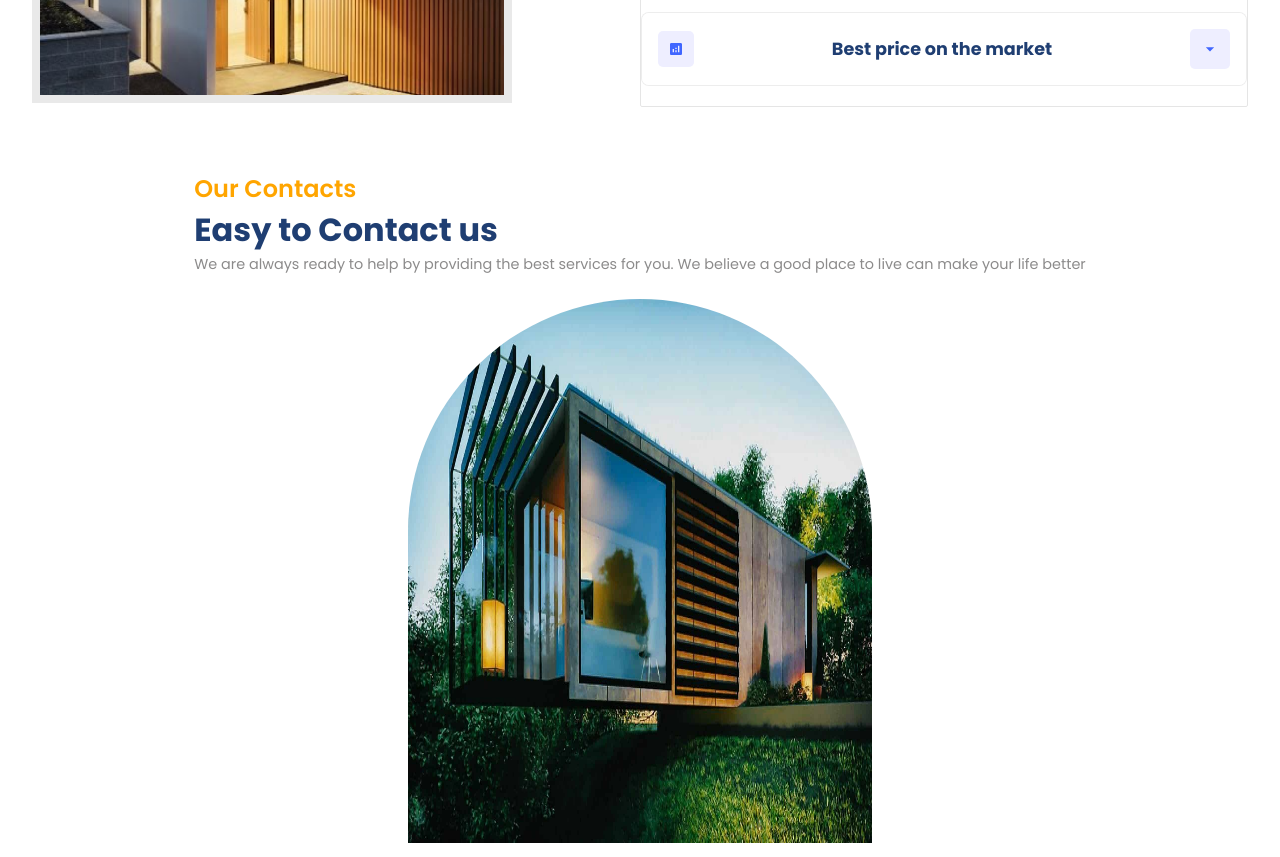
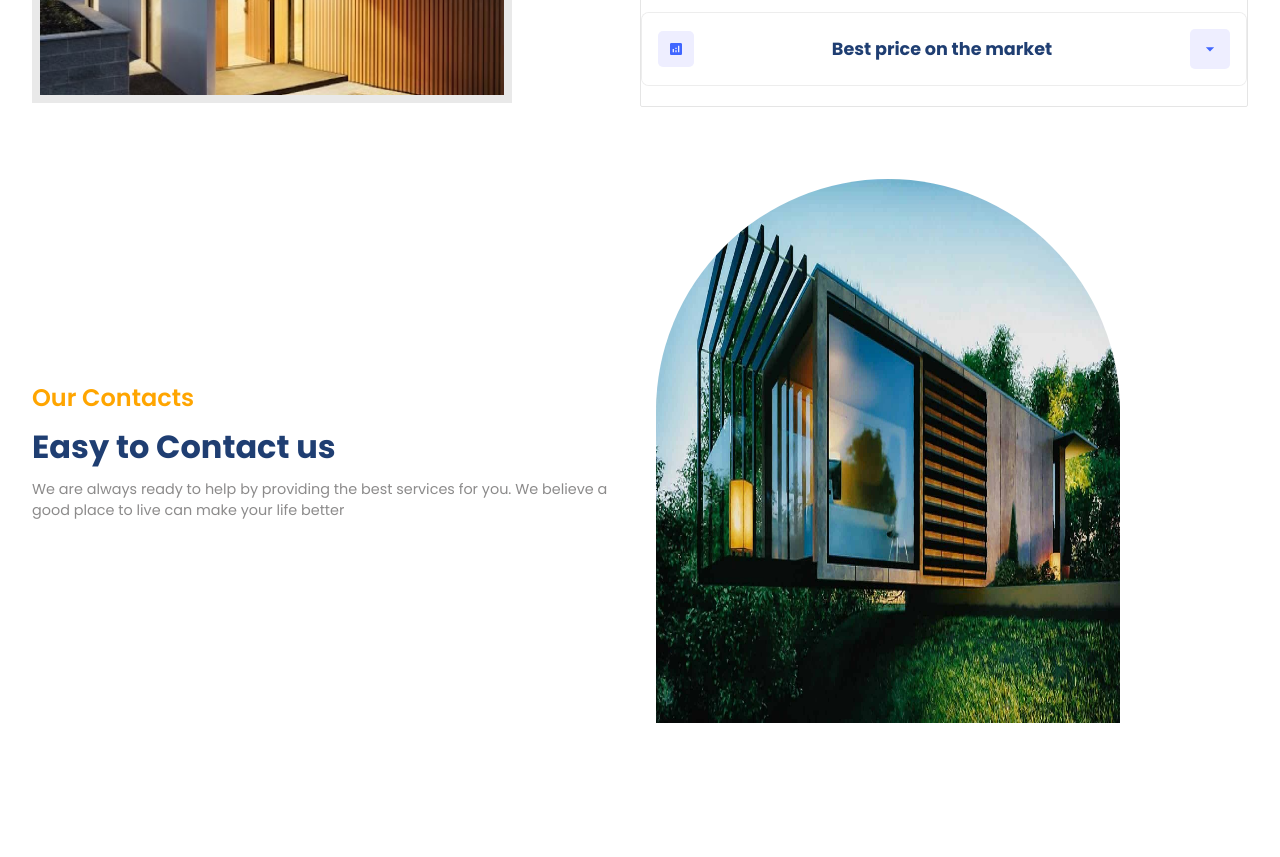
Before and after one commit to noahnoahnoahtran/Web_Dev, a React (Create React App) app in the folder Website/8_real_estate/: page / in a window 1280 px wide. Shown: the part 1940-2797 px from the top of the page. After the commit the page ends 2703 px from the top, so only its background shows below. Built offline with nearby package versions, Linux system fonts and the light colour scheme.

Commit message:
style(contact): add styling to left and right sections

```diff
--- a/Website/8_real_estate/src/components/Contact/Contact.css
+++ b/Website/8_real_estate/src/components/Contact/Contact.css
@@ -0,0 +1,13 @@
+.c-container {
+  justify-content: space-between;
+}
+
+.c-container > div {
+  flex: 1;
+}
+.c-right {
+  width: 100%;
+}
+.c-left {
+  gap: 0.5rem;
+}
```
